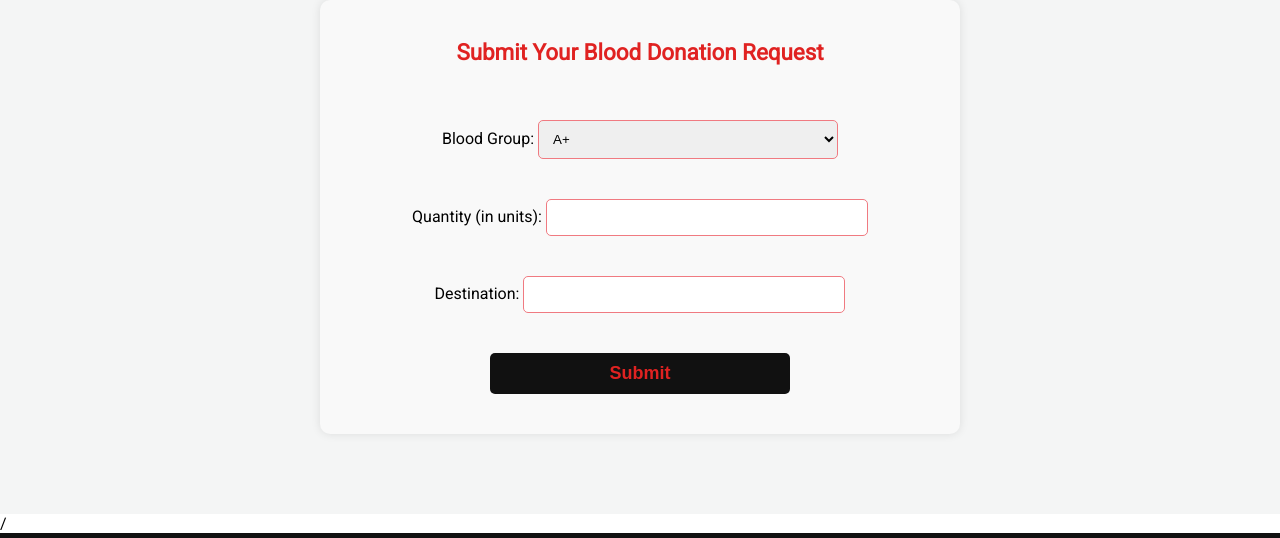
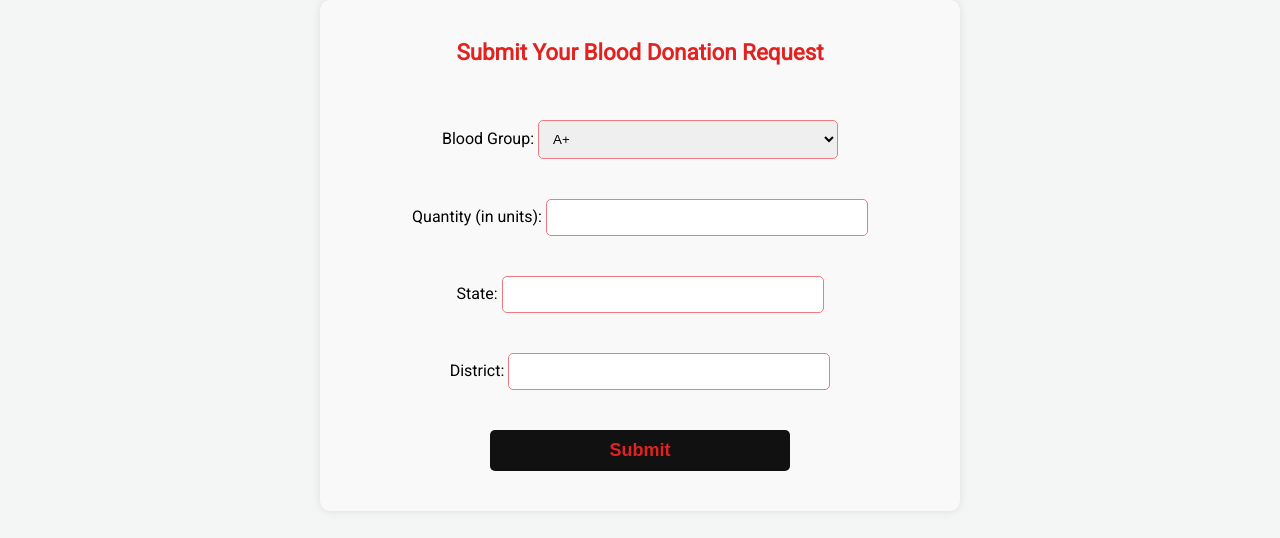
Before and after one commit to ShahidurRahaman/iemhacks_Trouble-Shouters, a plain HTML site: page templates/service.html in a window 1280 px wide. Shown: the part 192-730 px from the top of the page. Drawn offline with nearby package versions, Linux system fonts and the light colour scheme; files whose address does not match are found by name.

Commit message:
Update service.html

```diff
--- a/templates/service.html
+++ b/templates/service.html
@@ -28,7 +28,7 @@
             </div>
             <div id="mainListDiv" class="main_list fill">
                 <ul class="navlinks">
-                    <li><a href="/templates/index.html">Home</a></li>
+                    <li><a href="../index.html">Home</a></li>
                     <li><a href="#" class="active">Service</a></li>
                     <li><a href="/templates/about.html">About</a></li>
                     <li><a href="/templates/contact.html">Contact</a></li>
@@ -69,8 +69,12 @@
                     <input type="number" id="quantity" name="quantity" min="1" max="10" required>
                 </div>
                 <div>
-                    <label for="destination">Destination:</label>
-                    <input type="text" id="destination" name="destination" required>
+                    <label for="state">State:</label>
+                    <input type="text" id="state" name="state" required>
+                </div>
+                <div>
+                    <label for="district">District:</label>
+                    <input type="text" id="district" name="district" required>
                 </div>
                 <!-- <input type="submit" value="Submit"> -->
                 <button name="submit" type="submit" value="Submit" id="contact-submit" data-submit="...Sending">Submit</button>
@@ -78,7 +82,7 @@
         </div>
 
     </main>
-/
+
     <script src="/js/scripts.js"></script>
     <script>
         $(window).scroll(function () {
```
